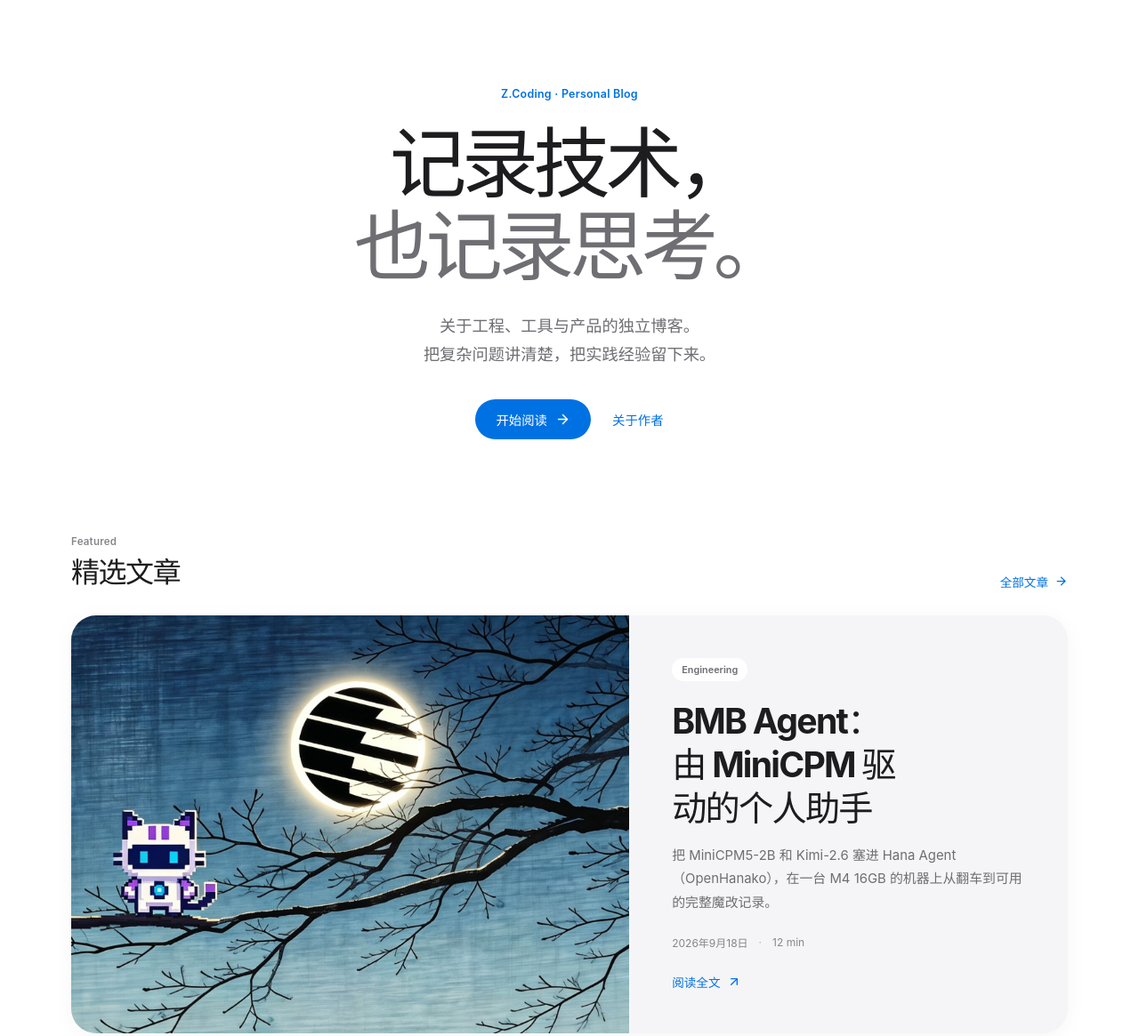
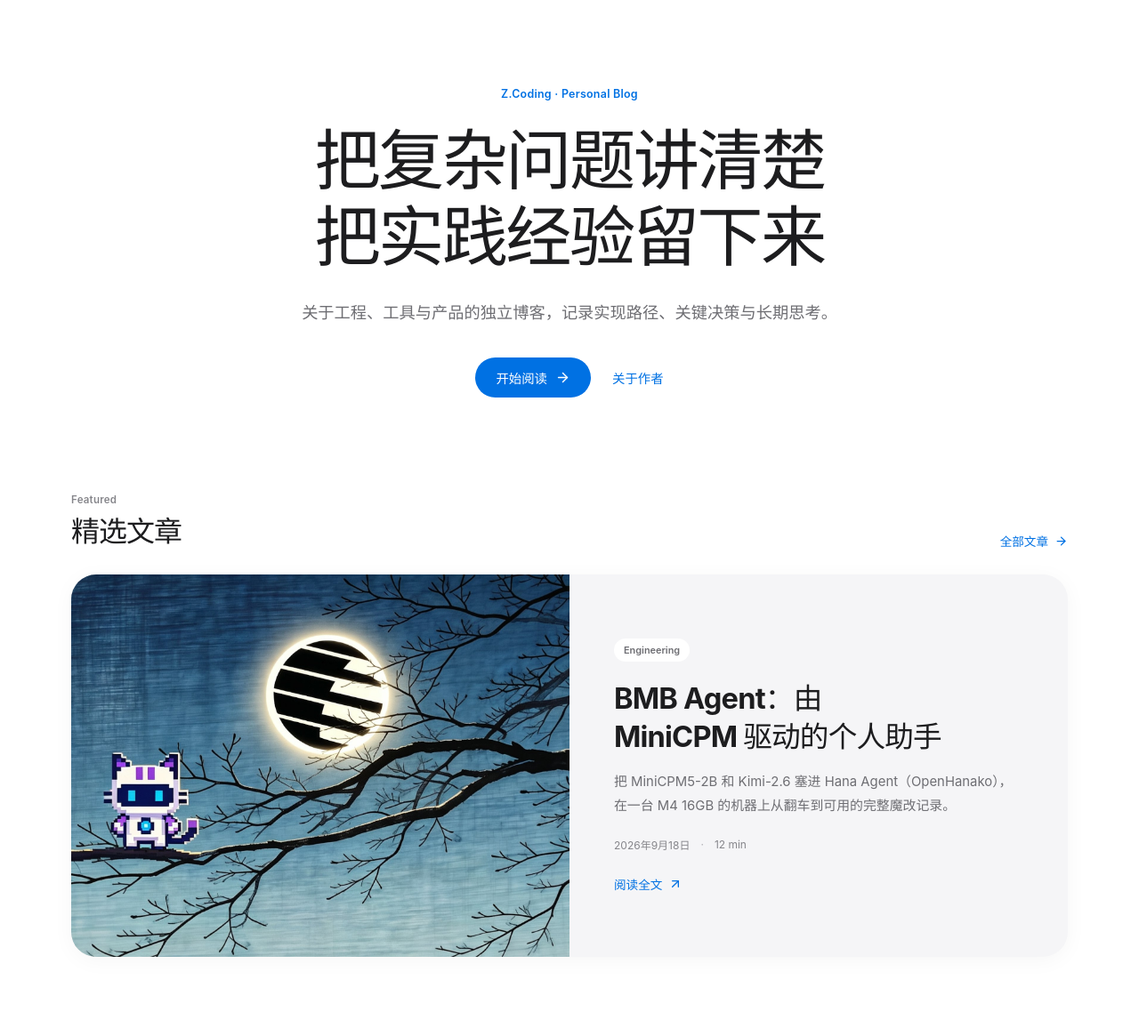
Before and after one commit to Peppermeow29/Peppermeow29.github.io, an Astro site: page / in a window 1280 px wide. Shown: the part 80-1245 px from the top of the page at 89% size. Built offline with nearby package versions, Linux system fonts and the light colour scheme; Astro itself is replaced by a stand-in of ours.

Commit message:
style: 优化标题与卡片排版对齐

```diff
--- a/src/pages/index.astro
+++ b/src/pages/index.astro
@@ -22,9 +22,9 @@ const latestItems = latest ? latest.items.slice(0, FEED_PAGE_SIZE) : []
   <section class="hero-section">
     <div class="hero-copy">
       <p class="eyebrow">Z.Coding · Personal Blog</p>
-      <h1>记录技术，<br /><span>也记录思考。</span></h1>
+      <h1>把复杂问题讲清楚<br />把实践经验留下来</h1>
       <p class="hero-lede">
-        关于工程、工具与产品的独立博客。<br class="desktop-break" />把复杂问题讲清楚，把实践经验留下来。
+        关于工程、工具与产品的独立博客，记录实现路径、关键决策与长期思考。
       </p>
       <div class="hero-actions">
         <a class="primary-action" href={withBase('/articles/')}>
--- a/src/styles/main.css
+++ b/src/styles/main.css
@@ -319,12 +319,14 @@ main {
   color: var(--ink);
   font-size: clamp(3.6rem, 7vw, 5.4rem);
   font-weight: 700;
-  line-height: 1.08;
-  letter-spacing: -0.065em;
-}
-
-.hero-copy h1 span {
-  color: var(--muted);
+  line-height: 1.12;
+  letter-spacing: -0.035em;
+}
+
+.hero-copy h1 {
+  font-size: clamp(3.45rem, 5.8vw, 4.85rem);
+  line-height: 1.16;
+  white-space: nowrap;
 }
 
 .hero-lede,
@@ -357,8 +359,8 @@ main {
   margin-bottom: 0;
   font-size: 2rem;
   font-weight: 680;
-  line-height: 1.2;
-  letter-spacing: -0.045em;
+  line-height: 1.25;
+  letter-spacing: -0.03em;
 }
 
 .section-note {
@@ -376,9 +378,9 @@ main {
 
 .featured-panel {
   display: grid;
-  grid-template-columns: minmax(0, 1.12fr) minmax(0, 0.88fr);
+  grid-template-columns: minmax(0, 1fr) minmax(0, 1fr);
   overflow: hidden;
-  min-height: 420px;
+  min-height: 430px;
   border-radius: 28px;
   background: var(--surface);
   box-shadow: var(--shadow);
@@ -408,7 +410,7 @@ main {
   align-items: flex-start;
   flex-direction: column;
   justify-content: center;
-  padding: 48px;
+  padding: 52px 50px;
 }
 
 .category-pill {
@@ -423,11 +425,13 @@ main {
 }
 
 .featured-content h3 {
+  max-width: 22ch;
   margin: 20px 0 16px;
-  font-size: clamp(1.8rem, 3.2vw, 2.45rem);
+  font-size: clamp(1.75rem, 2.55vw, 2.15rem);
   font-weight: 680;
-  line-height: 1.25;
-  letter-spacing: -0.045em;
+  line-height: 1.32;
+  letter-spacing: -0.025em;
+  overflow-wrap: break-word;
 }
 
 .featured-content h3 a:hover {
@@ -815,7 +819,7 @@ main {
   font-size: 1.7rem;
   font-weight: 500;
   line-height: 1;
-  letter-spacing: -0.06em;
+  letter-spacing: -0.03em;
 }
 
 .article-date strong {
@@ -828,8 +832,8 @@ main {
   margin-bottom: 12px;
   font-size: clamp(1.55rem, 3vw, 2rem);
   font-weight: 650;
-  line-height: 1.35;
-  letter-spacing: -0.04em;
+  line-height: 1.4;
+  letter-spacing: -0.025em;
 }
 
 .article-summary h2:hover {
@@ -1430,8 +1434,16 @@ main {
 
   .hero-copy h1,
   .page-intro h1 {
+    letter-spacing: -0.035em;
+  }
+
+  .hero-copy h1 {
+    font-size: clamp(2.25rem, 10.2vw, 2.75rem);
+    line-height: 1.22;
+  }
+
+  .page-intro h1 {
     font-size: clamp(2.75rem, 13vw, 3.7rem);
-    letter-spacing: -0.06em;
   }
 
   .hero-lede,
@@ -1439,10 +1451,6 @@ main {
   .article-hero > p {
     font-size: 0.98rem;
     line-height: 1.8;
-  }
-
-  .desktop-break {
-    display: none;
   }
 
   .hero-actions {
```
